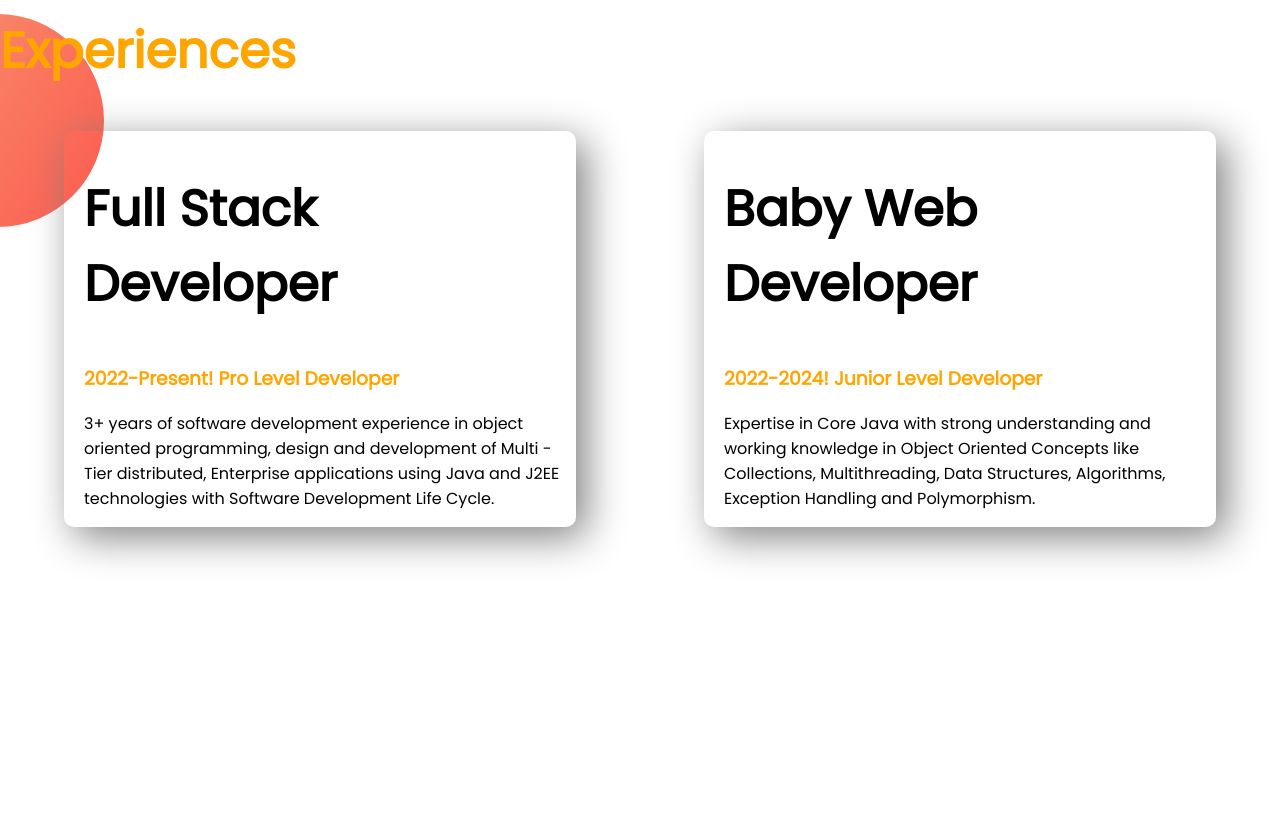
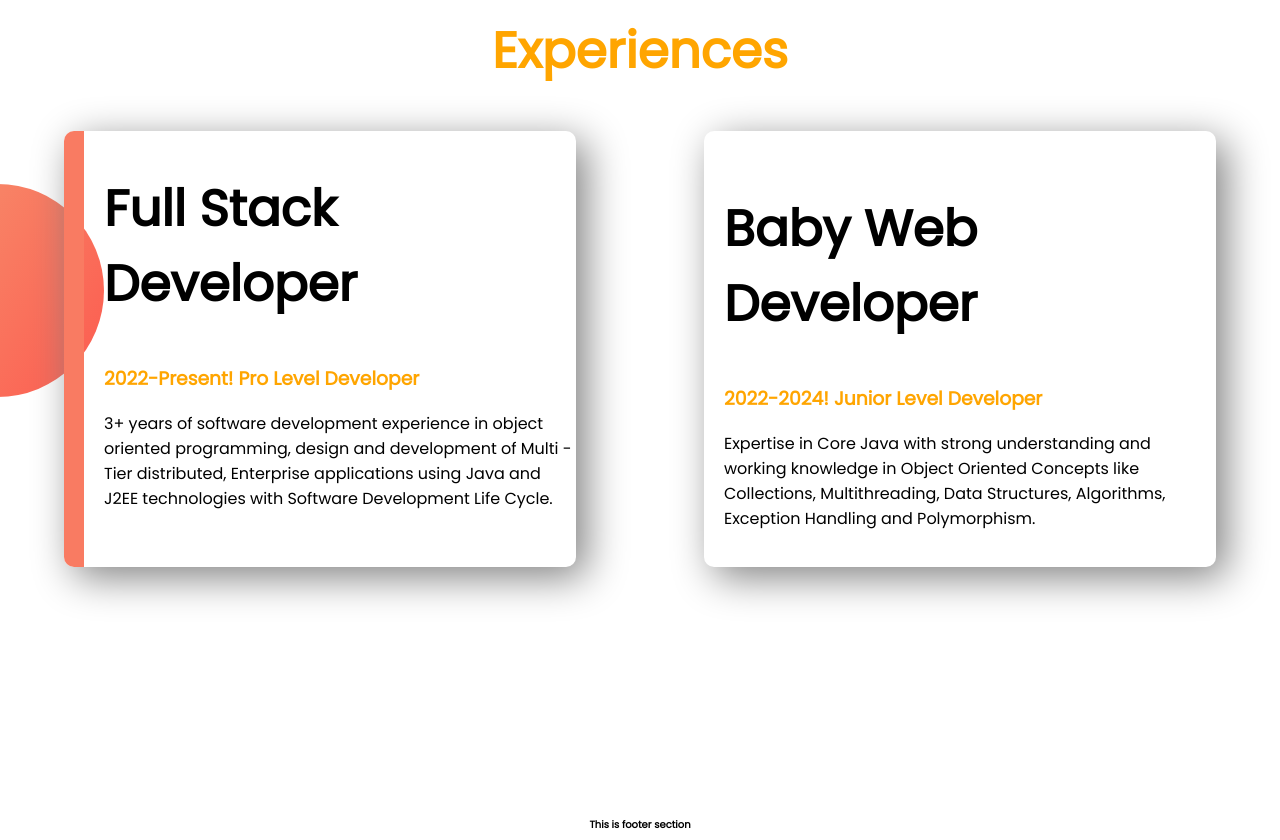
Before and after one commit to imdadulimon/developer-portfolio, a plain HTML site: page index.html in a window 1280 px wide. Shown: the part 1480-2320 px from the top of the page. Before the commit the page ends 2257 px from the top, so only its background shows below. Drawn offline with Linux system fonts and the light colour scheme.

Commit message:
added experience

```diff
--- a/index.html
+++ b/index.html
@@ -60,6 +60,13 @@
             </div>
         </div>
     </section>
+    <footer>
+        <div class="copyright">
+
+            <h1>This is footer section</h1>
+        </div>
+
+    </footer>
 
 </body>
 
--- a/style.css
+++ b/style.css
@@ -55,3 +55,22 @@ h1{
         border-image-slice: 1;
 
     }
+    div#full-stack-experience {
+        border: 5px 2px 2px 2px solid;
+        border-left: 20px solid #f97b62;
+    }
+    h1.orange-color {
+        text-align: center;
+    }
+    div#web-dev-experiences {
+        padding: 20px;
+    }
+    .experience-area {
+        background-image: url(images/exp-bg.png);
+        background-repeat: no-repeat;
+        background-position: left;
+    }
+.copyright h1{
+    text-align: center;
+    font-size: 10px;
+}
```
